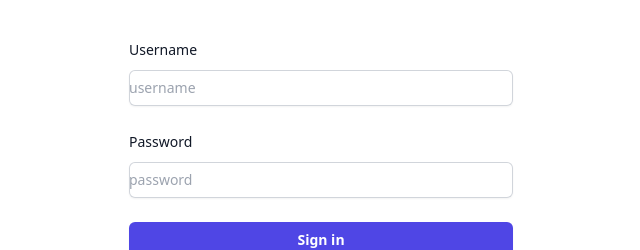
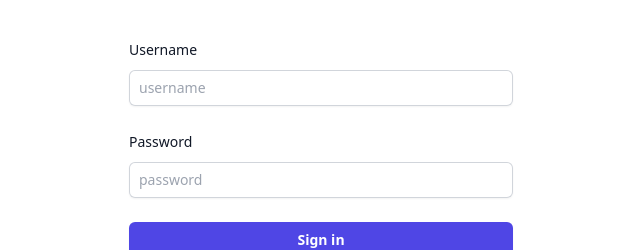
Before and after one commit to DiKHETx/Adminmanagement, a Vue app in the folder frontend/: page / in a window 1280 px wide. Shown: the part 126-376 px from the top of the page, without its empty margins (319-959 px from the left). Built offline with nearby package versions, Linux system fonts and the light colour scheme.

Commit message:
๊Update auth

```diff
--- a/frontend/src/router/index.js
+++ b/frontend/src/router/index.js
@@ -28,4 +28,13 @@ const router = createRouter({
   routes,
 });
 
+router.beforeEach((to, from, next) => {
+  const accessToken = localStorage.getItem("accessToken");
+  if (to.path !== "/" && to.path !== "/register" && !accessToken) {
+    next("/");
+  } else {
+    next();
+  }
+});
+
 export default router;
--- a/frontend/src/views/homeView.vue
+++ b/frontend/src/views/homeView.vue
@@ -129,6 +129,14 @@ export default {
   components: {
     Table,
   },
+  beforeRouteEnter(to, from, next) {
+    const accessToken = localStorage.getItem("accessToken");
+    if (!accessToken) {
+      next("/");
+    } else {
+      next();
+    }
+  },
   methods: {},
 };
 </script>
--- a/frontend/src/views/loginView.vue
+++ b/frontend/src/views/loginView.vue
@@ -11,7 +11,7 @@
           <label for="username" placeholder="username" class="block text-sm font-medium leading-6 text-gray-900">Username</label>
           <div class="mt-2">
             <input id="username" name="username" placeholder="username" v-model="formData.username" type="text" autocomplete="username" required
-              class="block w-full rounded-md border-0 py-1.5 text-gray-900 shadow-sm ring-1 ring-inset ring-gray-300 placeholder:text-gray-400 focus:ring-2 focus:ring-inset focus:ring-indigo-600 sm:text-sm sm:leading-6" />
+              class="px-2.5 block w-full rounded-md border-0 py-1.5 text-gray-900 shadow-sm ring-1 ring-inset ring-gray-300 placeholder:text-gray-400 focus:ring-2 focus:ring-inset focus:ring-indigo-600 sm:text-sm sm:leading-6" />
           </div>
         </div>
 
@@ -21,7 +21,7 @@
           </div>
           <div class="mt-2">
             <input id="password" name="password" placeholder="password" v-model="formData.password" type="password" autocomplete="current-password" required
-              class="block w-full rounded-md border-0 py-1.5 text-gray-900 shadow-sm ring-1 ring-inset ring-gray-300 placeholder:text-gray-400 focus:ring-2 focus:ring-inset focus:ring-indigo-600 sm:text-sm sm:leading-6" />
+              class="px-2.5 block w-full rounded-md border-0 py-1.5 text-gray-900 shadow-sm ring-1 ring-inset ring-gray-300 placeholder:text-gray-400 focus:ring-2 focus:ring-inset focus:ring-indigo-600 sm:text-sm sm:leading-6" />
           </div>
         </div>
 
```
